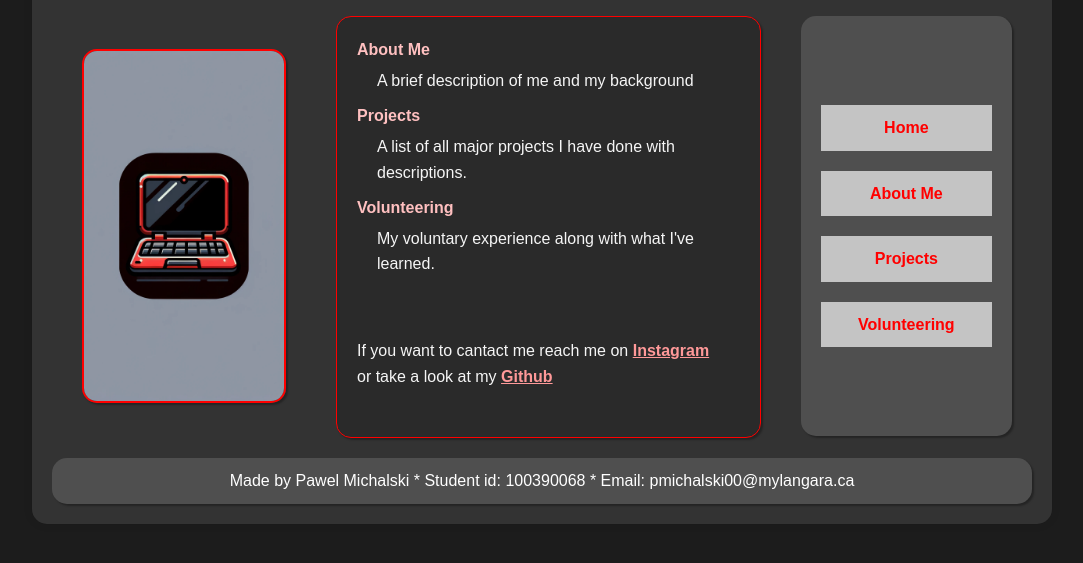
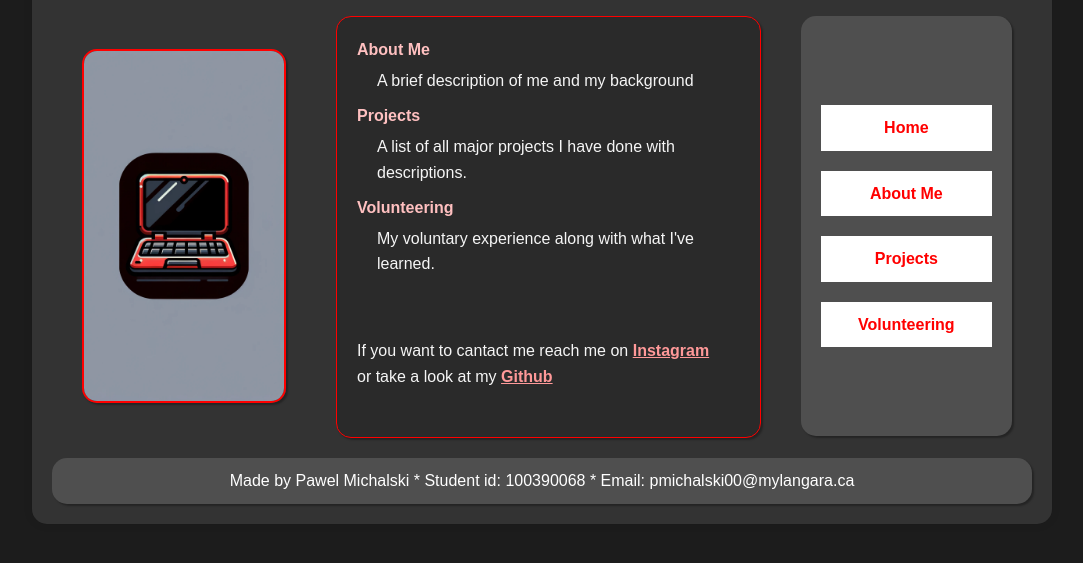
Before and after one commit to Zanzigzan/2350-assignment-3, a plain HTML site: page index.html in a window 1280 px wide. Shown: the part 115-678 px from the top of the page, without its empty margins (98-1181 px from the left). Drawn offline with Linux system fonts and the light colour scheme.

Commit message:
Background color changed

```diff
--- a/css/style.css
+++ b/css/style.css
@@ -86,7 +86,7 @@ nav ul li a {
     font-weight: bold;
     padding: 10px 20px;
     display: block;
-    background-color: #c4c4c4;
+    background-color: #fff;
     margin: 10px;
     transition: transform 0.3s ease;
 }
```
